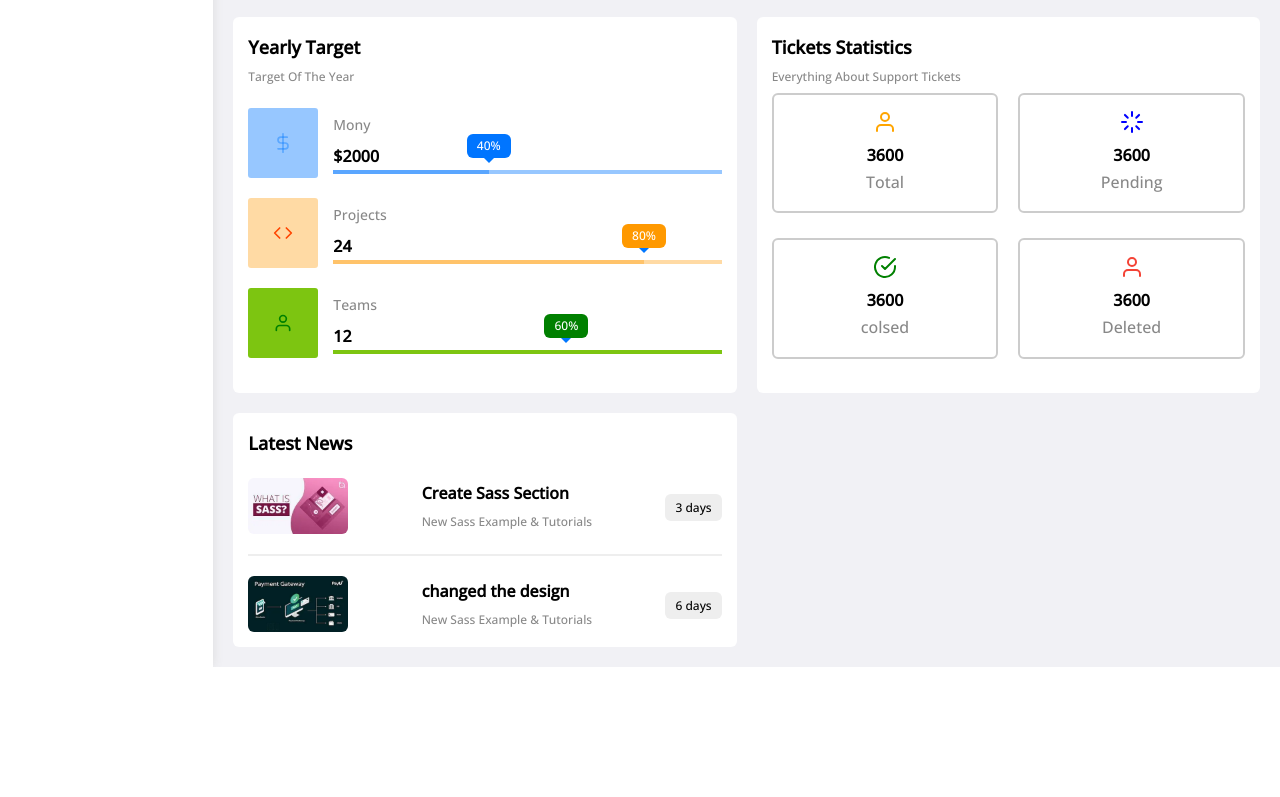
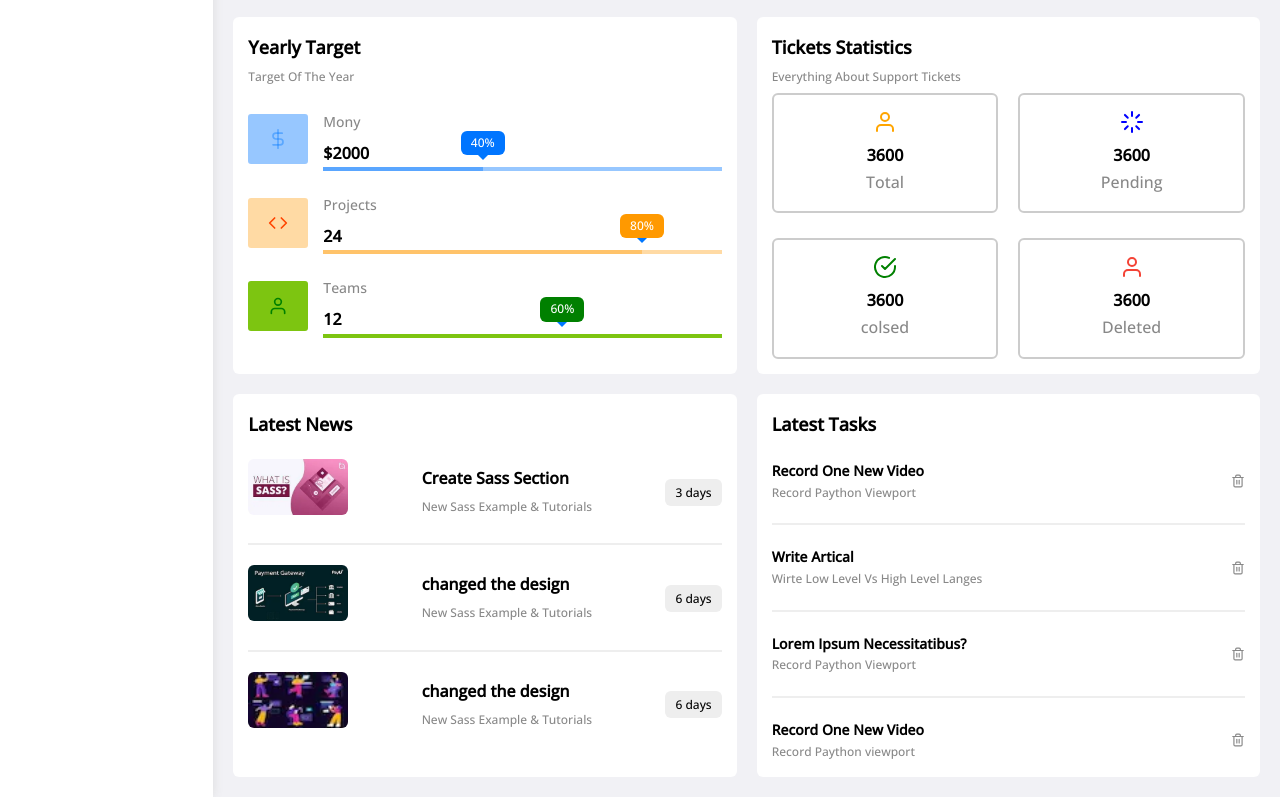
Before and after one commit to Mostafaproo/Dashboard, a website: page index.html in a window 1280 px wide. Shown: the part 500-1297 px from the top of the page. Before the commit the page ends 1167 px from the top, so only its background shows below. Drawn offline with nearby package versions, Linux system fonts and the light colour scheme.

Commit message:
create latest tasks

```diff
--- a/index.html
+++ b/index.html
@@ -232,7 +232,7 @@
                 <section class="latest-news bg-white p-20 b-radius text-center-mobile">
                     <h2 class="section-title mb-20">latest news</h2>
                     <div class="latest-news__news-row d-flex align-center space-between d-block-mobile">
-                        <img class="latest-news__img" src="./images/news-01.webp" alt="img news">
+                        <a href="#"><img class="latest-news__img" src="./images/news-01.webp" alt="img news"></a>
                         <div class="latest-news__info">
                             <h3 class="latest-news__title">Create Sass Section</h3>
                             <p class="c-gray latest-news__text mt-5">New Sass Example & Tutorials</p>
@@ -242,7 +242,17 @@
                         </div>
                     </div>
                     <div class="latest-news__news-row d-flex align-center space-between d-block-mobile">
-                        <img class="latest-news__img" src="./images/news-04.webp" alt="img news">
+                        <a href="#"><img class="latest-news__img" src="./images/news-04.webp" alt="img news"></a>
+                        <div class="latest-news__info">
+                            <h3 class="latest-news__title ">changed the design</h3>
+                            <p class="c-gray latest-news__text mt-5">New Sass Example & Tutorials</p>
+                        </div>
+                        <div class="latest-news__time">
+                            <span class="bg-eee c-black">6 days</span>
+                        </div>
+                    </div>
+                    <div class="latest-news__news-row d-flex align-center space-between d-block-mobile">
+                        <a href="#"><img class="latest-news__img" src="./images/news-03.webp" alt="img news"></a>
                         <div class="latest-news__info">
                             <h3 class="latest-news__title ">changed the design</h3>
                             <p class="c-gray latest-news__text mt-5">New Sass Example & Tutorials</p>
@@ -253,6 +263,46 @@
                     </div>
                 </section>
                 <!-- End LatestNews Section -->
+
+                <!-- Start Tasks Section -->
+                <div class="tasks bg-white p-20 b-radius">
+                    <h2 class="section-title mb-20">latest tasks</h2>
+
+                    <div class="tasks__taske-row d-flex align-center space-between">
+                        <div class="tasks__info">
+                            <h3 class="tasks__title mb-10 fs-14 capitalize">Record One New Video</h3>
+                            <p class="tasks__text c-gray fs-12 capitalize">Record Paython viewport </p>
+
+                        </div>
+                        <i data-feather="trash-2" class="c-gray fw-icon" stroke-width="2"></i>
+                    </div>
+
+                    <div class="tasks__taske-row d-flex align-center space-between">
+                        <div class="tasks__info">
+                            <h3 class="tasks__title mb-10 fs-14 capitalize">write Artical</h3>
+                            <p class="tasks__text c-gray fs-12 capitalize">wirte low level vs high level langes </p>
+
+                        </div>
+                        <i data-feather="trash-2" class="c-gray fw-icon" stroke-width="2"></i>
+                    </div>
+                    <div class="tasks__taske-row d-flex align-center space-between">
+                        <div class="tasks__info">
+                            <h3 class="tasks__title mb-10 fs-14 capitalize">Lorem ipsum necessitatibus?</h3>
+                            <p class="tasks__text c-gray fs-12 capitalize">Record Paython viewport </p>
+
+                        </div>
+                        <i data-feather="trash-2" class="c-gray fw-icon" stroke-width="2"></i>
+                    </div>
+                    <div class="tasks__taske-row d-flex align-center space-between">
+                        <div class="tasks__info">
+                            <h3 class="tasks__title mb-10 fs-14">Record One New Video</h3>
+                            <p class="tasks__text c-gray fs-12">Record Paython viewport </p>
+
+                        </div>
+                        <i data-feather="trash-2" class="c-gray fw-icon" stroke-width="2"></i>
+                    </div>
+                </div>
+                <!-- End Tasks Section -->
             </div>
         </main>
         <!-- End ContentPage -->
--- a/sass/base/_framwork.scss
+++ b/sass/base/_framwork.scss
@@ -137,6 +137,16 @@
 .fs-14{
   font-size: 1.4rem;
 }
+.fs-12{
+  font-size: 1.2rem;
+}
+.capitalize{
+  text-transform: capitalize;
+}
+.fw-icon{
+  width: 1.4rem;
+  cursor: pointer;
+}
 @media (max-width: 768px) {
   .hide-mobile {
     display: none;
--- a/sass/pages/_home.scss
+++ b/sass/pages/_home.scss
@@ -55,8 +55,8 @@
   }
   &__icon {
     margin-right: 1.5rem;
-    width: 7rem;
-    height: 7rem;
+    width: 6rem;
+    height: 5rem;
     border-radius: 0.3rem;
   }
   &__blue-icon {
@@ -145,18 +145,30 @@
   &__img {
     width: 10rem;
     border-radius: 0.6rem;
+    cursor: pointer;
   }
-  &__title{
+  &__title {
     font-size: 1.6rem;
   }
   &__text {
     font-size: 1.2rem;
+
   }
-  &__time{
-    span{
-      padding:.5rem 1rem;
-      border-radius: .6rem;
+  &__time {
+    span {
+      padding: 0.5rem 1rem;
+      border-radius: 0.6rem;
       font-size: 1.2rem;
     }
   }
 }
+
+// Start Tasks
+
+.tasks{
+  &__taske-row:not(:last-of-type){
+    padding-bottom: 2rem;
+    margin-bottom: 2rem;
+    border-bottom: .2rem solid #eee;
+  }
+}
```
Also changed, not shown: public/css/main.css.
